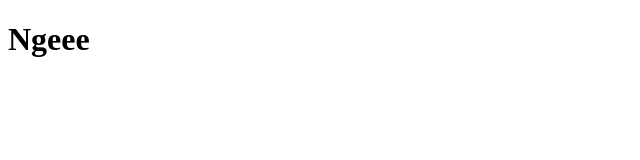
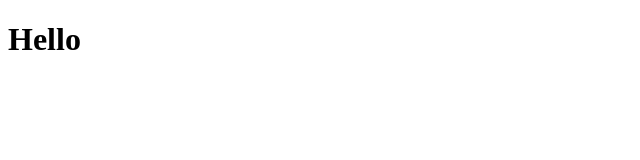
Before and after one commit to kaz2700/kaz2700.github.io, a plain HTML site: page index.html in a window 1280 px wide. Shown: the full height of the page, 0-640 px from the left. Drawn offline with Linux system fonts and the light colour scheme.

Commit message:
Update index.html

```diff
--- a/index.html
+++ b/index.html
@@ -2,7 +2,7 @@
 <html>
 <body>
 
-<h1>Ngeee</h1>
+<h1>Hello</h1>
 
 </body>
 </html>
```
